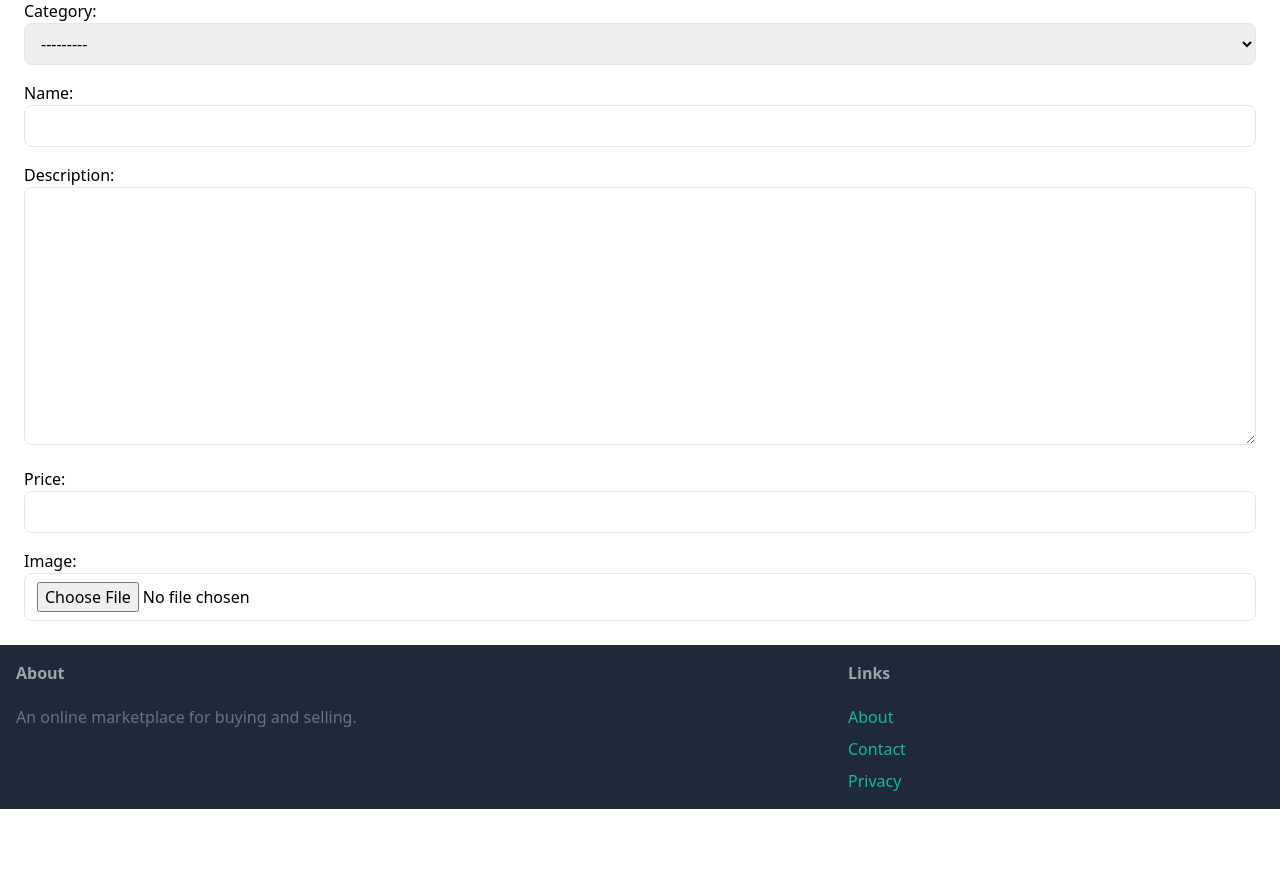
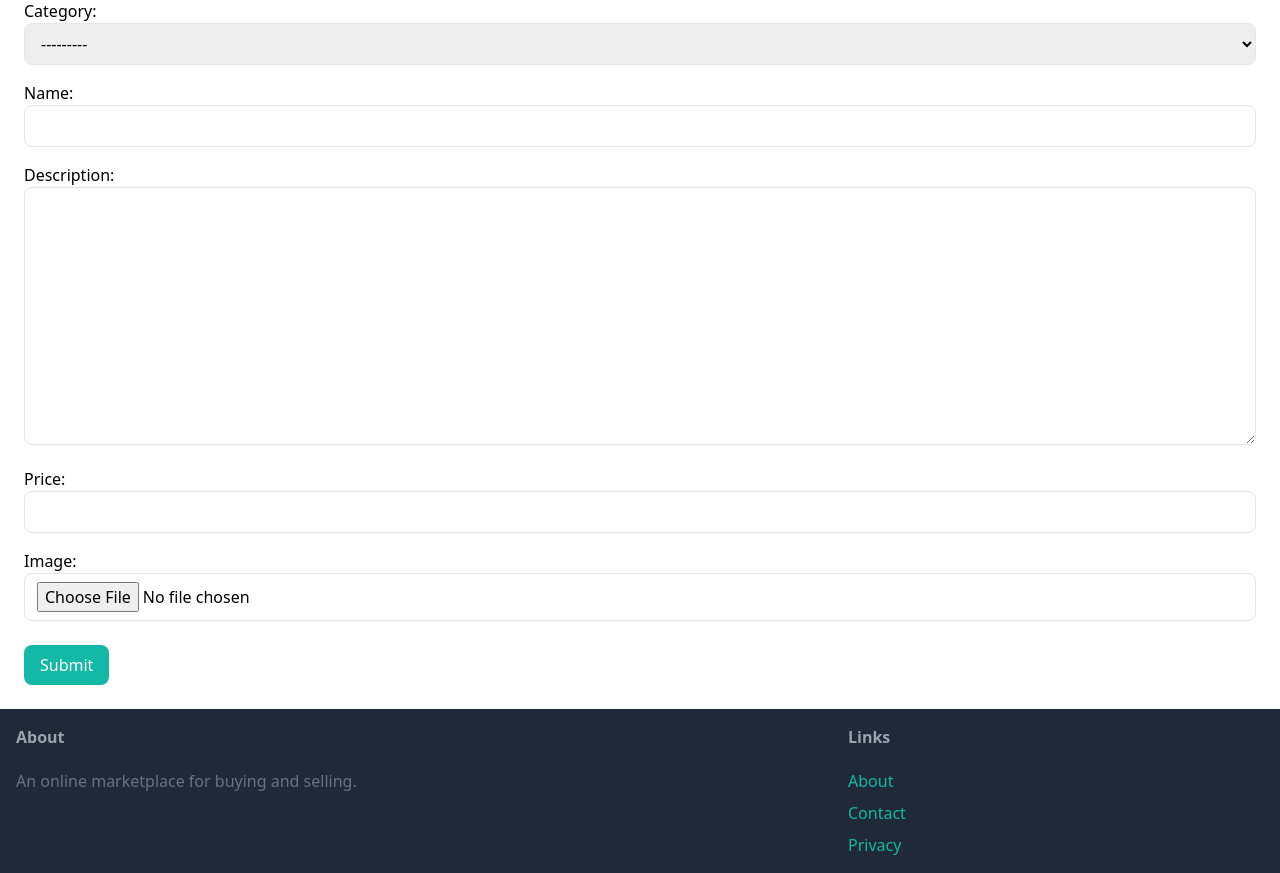
Before and after one commit to abdulhaseebmir/marketplace, a Django app: page /items/new/ in a window 1280 px wide. Shown: the part 146-1019 px from the top of the page. Before the commit the page ends 955 px from the top, so only its background shows below. Run offline with Django 4.2, Linux system fonts and the light colour scheme; the visitor is signed in with stand-in values (Sample User, id 1); data that the repository does not hold is empty; some libraries are stand-ins or nearby versions.

Commit message:
submit button bug removed

```diff
--- a/item/templates/item/form.html
+++ b/item/templates/item/form.html
@@ -21,8 +21,8 @@
 
             {{ form.non_field_errors }}
         </div>
+    {% endif %}
+    <button class="mt-6 py-2 px-4 mt-2 bg-teal-500 hover:bg-teal-700 rounded-lg text-white">Submit</button>
 
-        <button class="py-2 px-4 mt-2 bg-teal-500 hover:bg-teal-700 rounded-lg text-white">Submit</button>
-    {% endif %}
 </form>
 {% endblock %}
```
